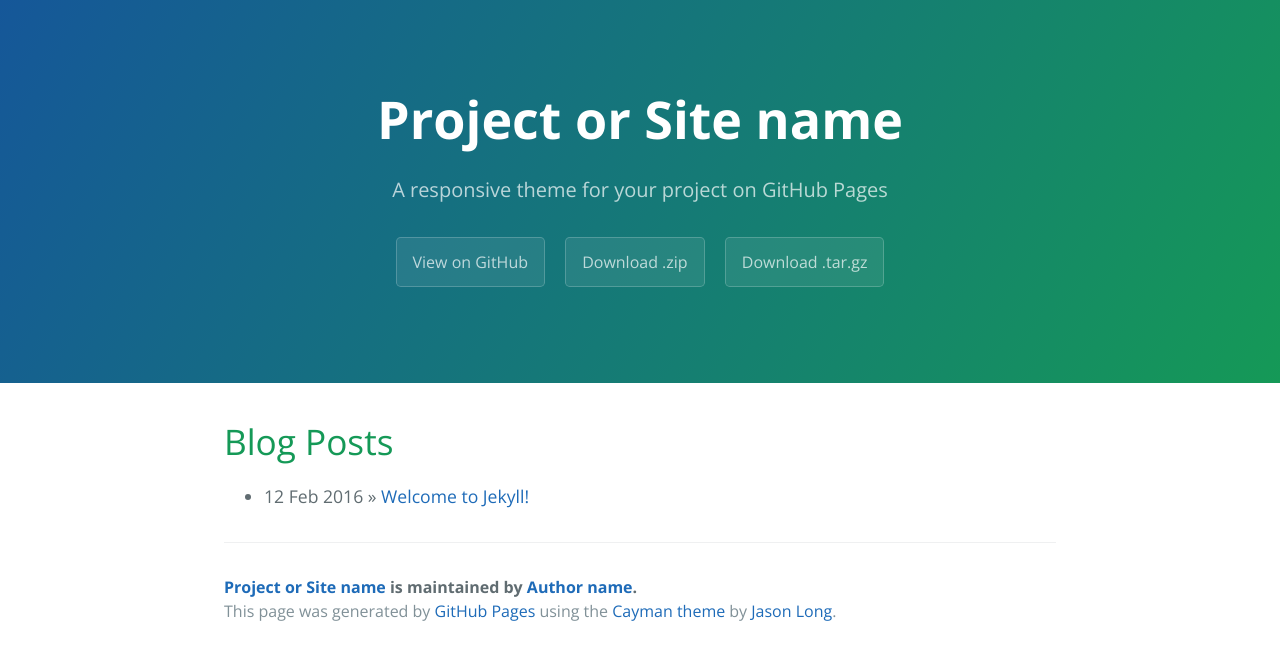
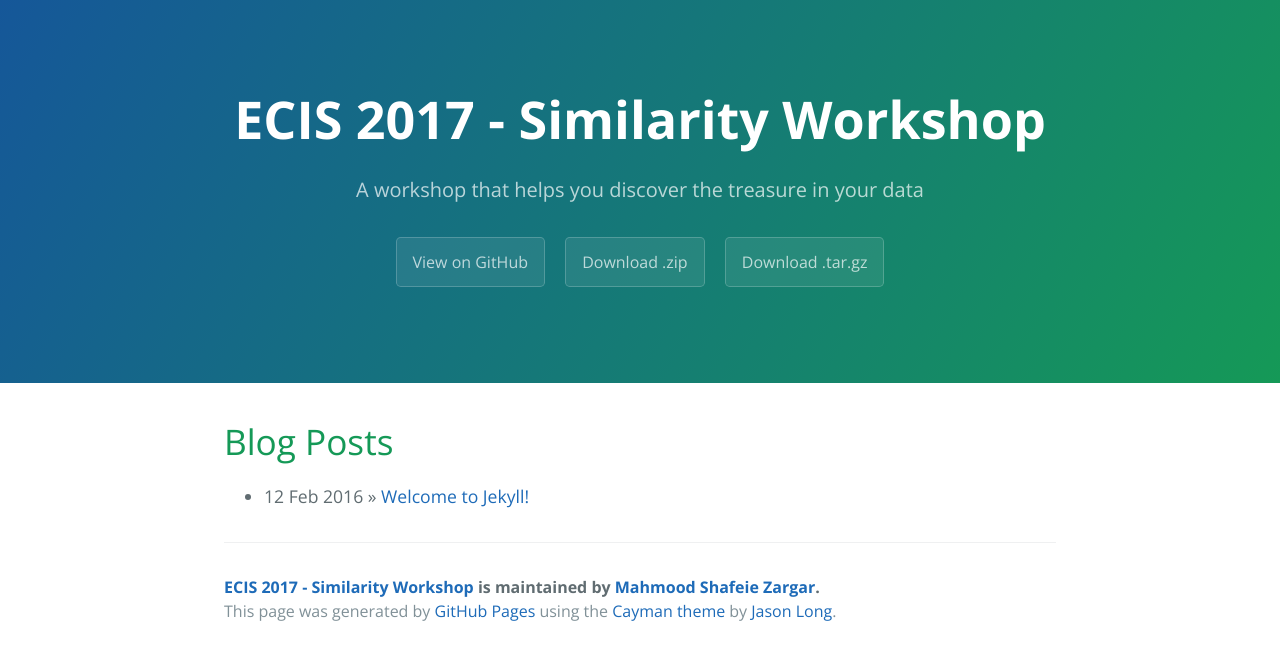
Before and after one commit to retrography/similarity-workshop, a Jekyll site: the page built from index.html, in a window 1280 px wide. Shown: the top 660 px of the page. Built offline with Jekyll 4.4.1, drawn with Linux system fonts in a browser that asks for light colours; the list of posts is cut into pages by our own code.

Commit message:
set name

```diff
--- a/_config.yml
+++ b/_config.yml
@@ -1,13 +1,13 @@
 # Setup
-title:        Project or Site name
-tagline:      A responsive theme for your project on GitHub Pages
+title:        ECIS 2017 - Similarity Workshop
+tagline:      A workshop that helps you discover the treasure in your data
 baseurl:      ""
 paginate:     1
 
 # About/contact
 author:
-  name:       Author name
-  url:        http://yourhomepage.com
+  name:       Mahmood Shafeie Zargar
+  url:        http://retrography.github.io/similarity-workshop
 
 # Gems
 gems:
```
